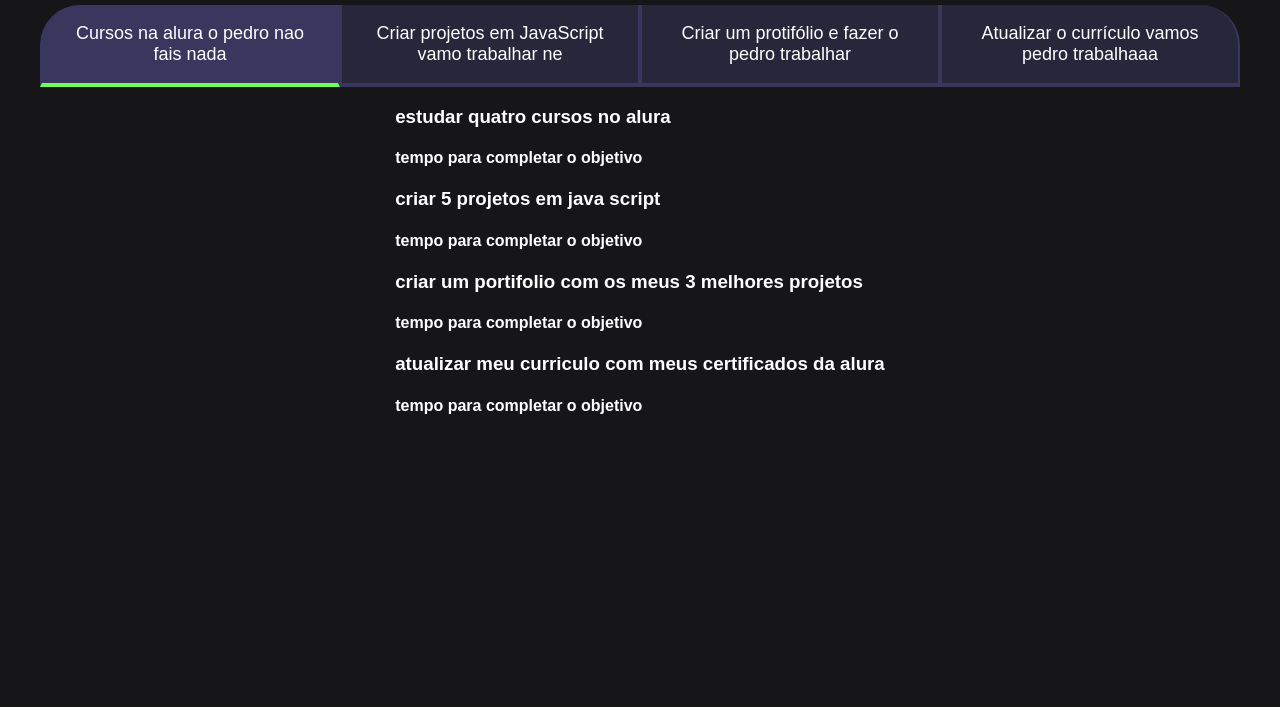
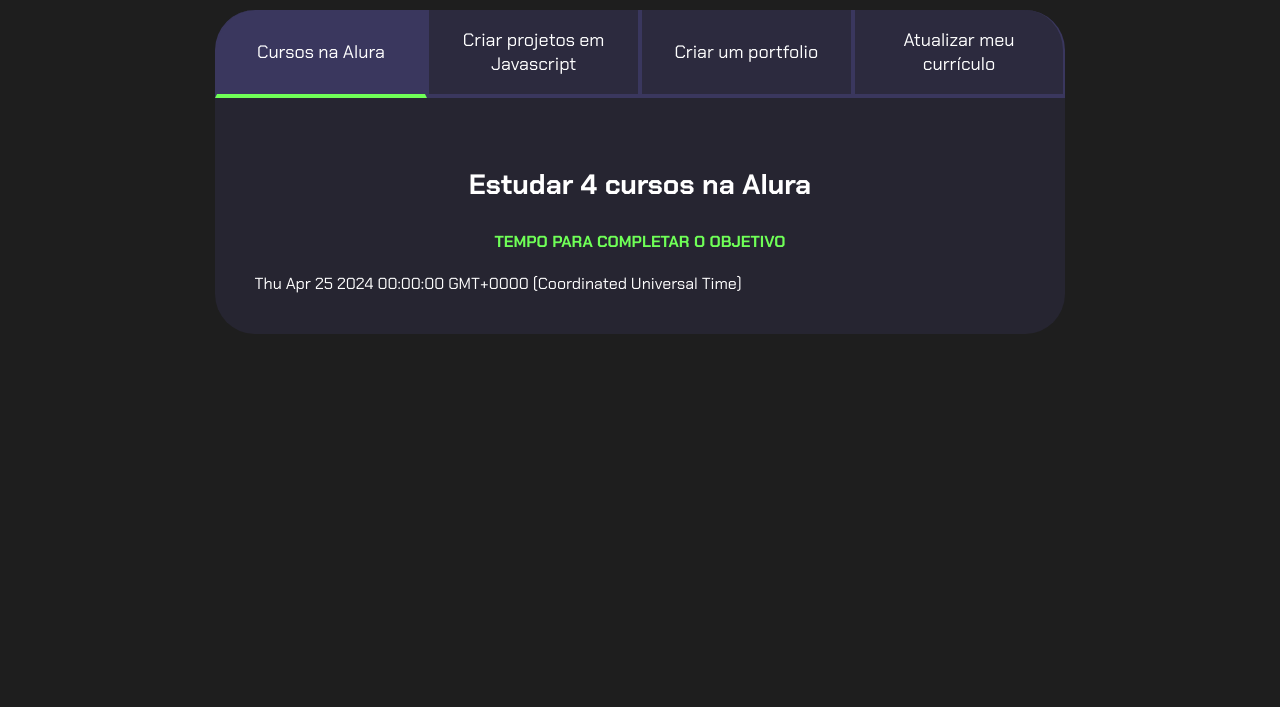
Before and after one commit to 1221pepo1221/projetodevida, a plain HTML site: page index.html in a window 1280 px wide. Shown: the part 93-800 px from the top of the page. Drawn offline with Linux system fonts and the light colour scheme; a web font is replaced by a local one.

Commit message:
Add files via upload

```diff
--- a/index.html
+++ b/index.html
@@ -2,47 +2,44 @@
 <html lang="pt-br">
 <head>
     <meta charset="UTF-8">
-    <meta http-equiv="X-UA-Compatible" content="IE=edge">
     <meta name="viewport" content="width=device-width, initial-scale=1.0">
-    <title>meus objetivos do ano</title>
+    <title>Meus objetivos do ano</title>
     <link rel="stylesheet" href="style.css">
 </head>
 <body>
-
     <section class="conteudo-principal">
-
-         <h2 class="titulo-principal">Meus objetivos do ano<span class="titlo-principal-span">_</span></h2>
-
+        <h2 class="titulo-principal">Meus Objetivos do ano<span>_</span></h2>
+        <div class="conteudo">
         <div class="botoes">
-             <button class="botao ativo">Cursos na alura o pedro nao fais nada</button>
-             <button class="botao">Criar projetos em JavaScript vamo trabalhar ne</button>
-             <button class="botao">Criar um protifólio e fazer o pedro trabalhar</button>
-             <button class="botao">Atualizar o currículo vamos pedro trabalhaaa</button>
+            <button class="botao ativo">Cursos na Alura</button>
+            <button class="botao">Criar projetos em Javascript</button>
+            <button class="botao">Criar um portfolio</button>
+            <button class="botao">Atualizar meu currículo</button>
         </div>
-
-<div class="aba-texto">
-  <div class="aba-conteudo">
-<h3 class="aba-titulo-principal">estudar quatro cursos no alura</h3>
-<h4 class="aba-conteudo-tiulo-secundario">tempo para completar o objetivo</h4>
+        <div class="abas-textos">
+            <div class="aba-conteudo ativo">
+                <h3 class="aba-conteudo-titulo-principal">Estudar 4 cursos na Alura</h3>
+                <h4 class="aba-conteudo-titulo-secundario">Tempo para completar o objetivo</h4>
+             <div class="contador"></div>
             </div>
             <div class="aba-conteudo">
-    <h3 class="aba-titulo-principal">criar 5 projetos em java script</h3>
-    <h4 class="aba-conteudo-tiulo-secundario">tempo para completar o objetivo</h4>
+                <h3 class="aba-conteudo-titulo-principal">Criar 5 projetos em Javascript</h3>
+                <h4 class="aba-conteudo-titulo-secundario">Tempo para completar o objetivo</h4>
+             <div class="contador"></div>
             </div>
             <div class="aba-conteudo">
-        <h3 class="aba-titulo-principal">criar um portifolio com os meus 3 melhores projetos</h3>
-        <h4 class="aba-conteudo-tiulo-secundario">tempo para completar o objetivo</h4>
+                <h3 class="aba-conteudo-titulo-principal">Criar um portfolio com os meus 3 melhores projetos</h3>
+                <h4 class="aba-conteudo-titulo-secundario">Tempo para completar o objetivo</h4>
+             <div class="contador"></div>
             </div>
             <div class="aba-conteudo">
-            <h3 class="aba-titulo-principal">atualizar meu curriculo com meus certificados da alura</h3>
-            <h4 class="aba-conteudo-tiulo-secundario">tempo para completar o objetivo</h4>
+                <h3 class="aba-conteudo-titulo-principal">Atualizar meu curriculo com os certificados da Alura</h3>
+                <h4 class="aba-conteudo-titulo-secundario">Tempo para completar o objetivo</h4>
+             <div class="contador"></div>
             </div>
         </div>
-
-
-
+    </div>
     </section>
-     <script  src="main.js"></script>
-
+    <script src="main.js"></script>
 </body>
 </html>
--- a/main.js
+++ b/main.js
@@ -1,11 +1,19 @@
-const botoes=document.querySelectorAll(".botao");
+const botoes = document.querySelectorAll(".botao");
+const textos= document.querySelectorAll(".aba-conteudo");
+const contadores= document.querySelectorAll(".contador");
+const tempoObjetivo1= new Date("2024-04-25");
+contadores[0].textContent =tempoObjetivo1;
+for(let i=0;i <botoes.length;i++){
+    botoes[i].onclick = function(){
 
-for(let i=0;i <botoes.length; i ++) {
-    botoes[i].onclick= function()
-    {
-        for(let j=0; j<botoes.length;j++){
+        for(let j=0;j<botoes.length;j++){
             botoes[j].classList.remove("ativo");
+            textos[j].classList.remove("ativo");
+
         }
+
         botoes[i].classList.add("ativo");
+        textos[i].classList.add("ativo");
+
     }
 }
--- a/style.css
+++ b/style.css
@@ -1,17 +1,12 @@
-
-@import url('https://fonts.googleapis.com/css2?family=Barriecito&family=Rubik+Glitch+Pop&display=swap');
-
-
-
+@import url('https://fonts.googleapis.com/css2?family=Chakra+Petch:wght@400;700&display=swap');
 
 :root {
-    --cor-de-fundo: #161618;
+    --cor-de-fundo: #1E1E1E;
     --verde: #6FFF57;
     --branco: #FFFFFF;
     --botao-ativo: #3A375E;
     --botao-inativo: rgba(58, 55, 94, 0.5);
     --texto-fundo: rgba(58, 55, 94, 0.3);
-
 }
 
 body {
@@ -20,9 +15,10 @@ body {
     font-family: 'Chakra Petch', sans-serif;
 }
 
-.conteudo-principal{
+
+.conteudo-principal {
+    display: flex;
     flex-direction: column;
- display: flex;
     justify-content: center;
     align-items: center;
     max-width: 1200px;
@@ -30,17 +26,19 @@ body {
     margin: 0 auto;
 }
 
-.titulo-principal{
+.titulo-principal {
     text-align: left;
     width: 100%;
     font-size: 32px;
 }
 
-.titlo-principal-span{
+.titulo-principal span {
     color: var(--verde);
 }
 
-.botao{
+
+.botao {
+    font-family: 'Chakra Petch', sans-serif;
     background-color: var(--botao-inativo);
     color: var(--branco);
     display: flex;
@@ -55,30 +53,52 @@ body {
     border-top: none;
 }
 
-.botoes{
+.botao:first-child {
+    border-radius: 40px 40px 0 0;
+}
+
+.botoes {
     display: block;
 }
 
-.ativo{
+.botao.ativo{
     background-color: var(--botao-ativo);
     border-bottom: 4px solid var(--verde);
 }
 
 .abas-textos{
-  background-color: var(--branco) ;
+    background-color: var(--texto-fundo);
+    padding: 40px;
+    border-radius: 0 0 40px 40px;
+}
+.aba-conteudo.ativo{
+    display:block;
+}
+
+.aba-conteudo{
+    display: none;
+}
+
+.aba-conteudo-titulo-principal{
+    font-size: 28px;
+    text-align: center;
+}
+.aba-conteudo-titulo-secundario{
+    text-align: center;
+    color: var(--verde);
+    text-transform: uppercase;
 }
 
 @media screen and (min-width: 768px) {
-  .botoes{
+    .botoes {
         display: flex;
     }
 
-  .botao:last-child{
-    border-radius: 0 40px 0 0;
-  }
-
-  .botao:first-child{
+    .botao:first-child {
         border-radius: 40px 0 0 0;
     }
 
+    .botao:last-child {
+        border-radius: 0 40px 0 0;
     }
+}
```
Lines whose indentation alone changed are shown as unchanged.
